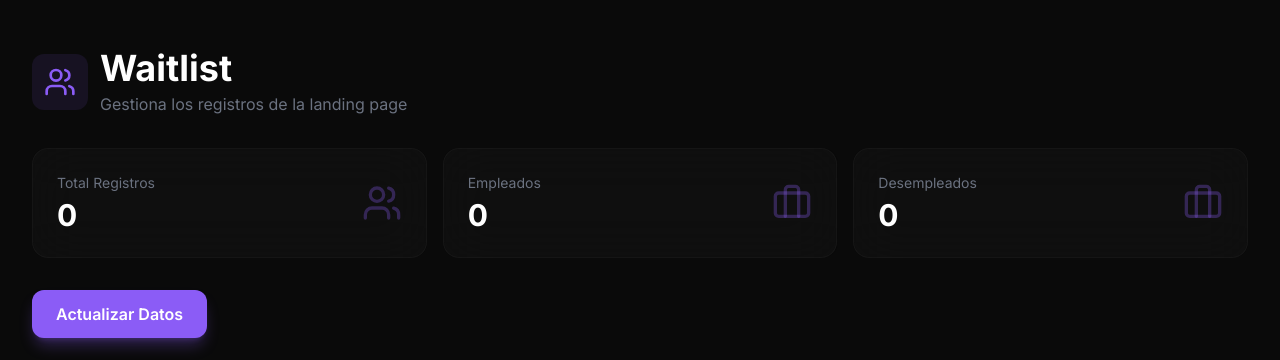
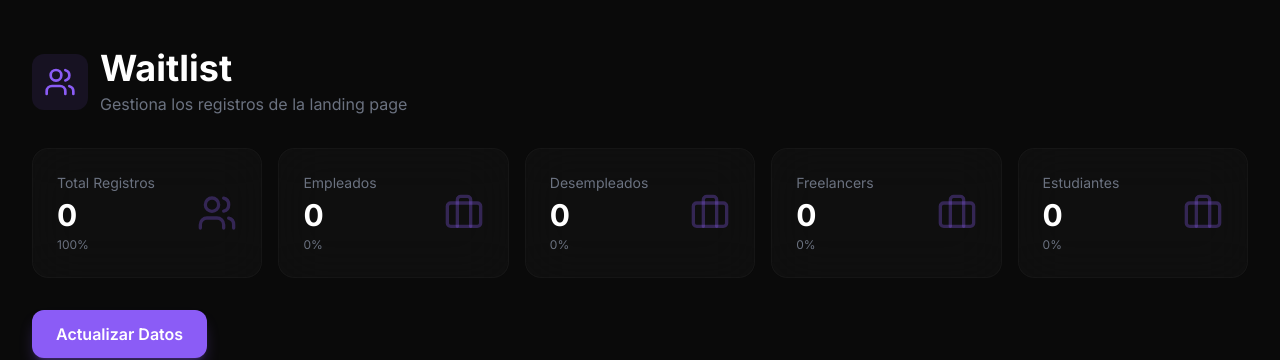
Before and after one commit to Yansmtp/Landing-Page, a Next.js app: page /admin/waitlist in a window 1280 px wide. Shown: the top 360 px of the page. Built offline with nearby package versions, Linux system fonts and the light colour scheme; no server answers; the database is empty.

Commit message:
update project

```diff
--- a/src/app/admin/waitlist/page.tsx
+++ b/src/app/admin/waitlist/page.tsx
@@ -78,13 +78,14 @@ export default function AdminWaitlistPage() {
           initial={{ opacity: 0, y: 20 }}
           animate={{ opacity: 1, y: 0 }}
           transition={{ delay: 0.1 }}
-          className="grid grid-cols-1 sm:grid-cols-3 gap-4 mb-8"
+          className="grid grid-cols-1 sm:grid-cols-2 lg:grid-cols-5 gap-4 mb-8"
         >
           <div className="glass-card p-6 rounded-2xl">
             <div className="flex items-center justify-between">
               <div>
                 <p className="text-muted text-sm mb-1">Total Registros</p>
                 <p className="text-3xl font-bold text-foreground">{entries.length}</p>
+                <p className="text-xs text-muted mt-1">100%</p>
               </div>
               <Users className="w-10 h-10 text-primary/30" />
             </div>
@@ -97,6 +98,9 @@ export default function AdminWaitlistPage() {
                 <p className="text-3xl font-bold text-foreground">
                   {entries.filter(e => e.status === 'Empleado').length}
                 </p>
+                <p className="text-xs text-muted mt-1">
+                  {entries.length > 0 ? ((entries.filter(e => e.status === 'Empleado').length / entries.length) * 100).toFixed(1) : 0}%
+                </p>
               </div>
               <Briefcase className="w-10 h-10 text-primary/30" />
             </div>
@@ -108,6 +112,39 @@ export default function AdminWaitlistPage() {
                 <p className="text-muted text-sm mb-1">Desempleados</p>
                 <p className="text-3xl font-bold text-foreground">
                   {entries.filter(e => e.status === 'Desempleado').length}
+                </p>
+                <p className="text-xs text-muted mt-1">
+                  {entries.length > 0 ? ((entries.filter(e => e.status === 'Desempleado').length / entries.length) * 100).toFixed(1) : 0}%
+                </p>
+              </div>
+              <Briefcase className="w-10 h-10 text-primary/30" />
+            </div>
+          </div>
+
+          <div className="glass-card p-6 rounded-2xl">
+            <div className="flex items-center justify-between">
+              <div>
+                <p className="text-muted text-sm mb-1">Freelancers</p>
+                <p className="text-3xl font-bold text-foreground">
+                  {entries.filter(e => e.status === 'Freelancer').length}
+                </p>
+                <p className="text-xs text-muted mt-1">
+                  {entries.length > 0 ? ((entries.filter(e => e.status === 'Freelancer').length / entries.length) * 100).toFixed(1) : 0}%
+                </p>
+              </div>
+              <Briefcase className="w-10 h-10 text-primary/30" />
+            </div>
+          </div>
+
+          <div className="glass-card p-6 rounded-2xl">
+            <div className="flex items-center justify-between">
+              <div>
+                <p className="text-muted text-sm mb-1">Estudiantes</p>
+                <p className="text-3xl font-bold text-foreground">
+                  {entries.filter(e => e.status === 'Estudiante').length}
+                </p>
+                <p className="text-xs text-muted mt-1">
+                  {entries.length > 0 ? ((entries.filter(e => e.status === 'Estudiante').length / entries.length) * 100).toFixed(1) : 0}%
                 </p>
               </div>
               <Briefcase className="w-10 h-10 text-primary/30" />
```
